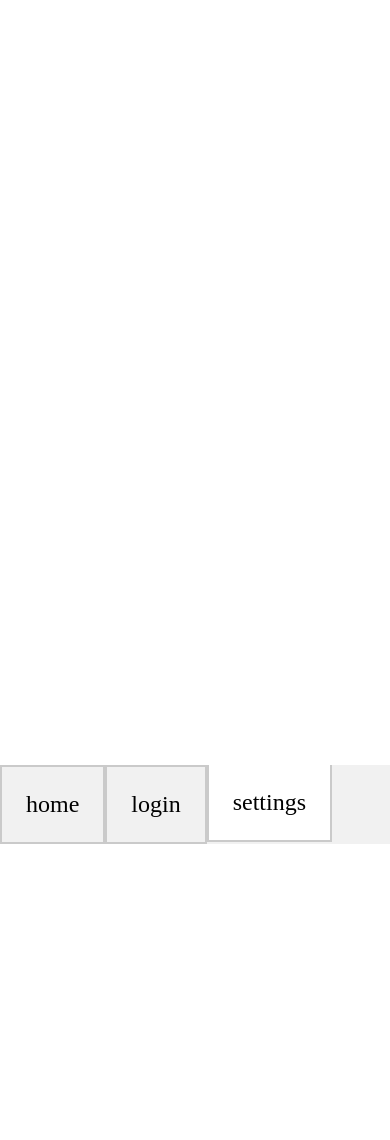
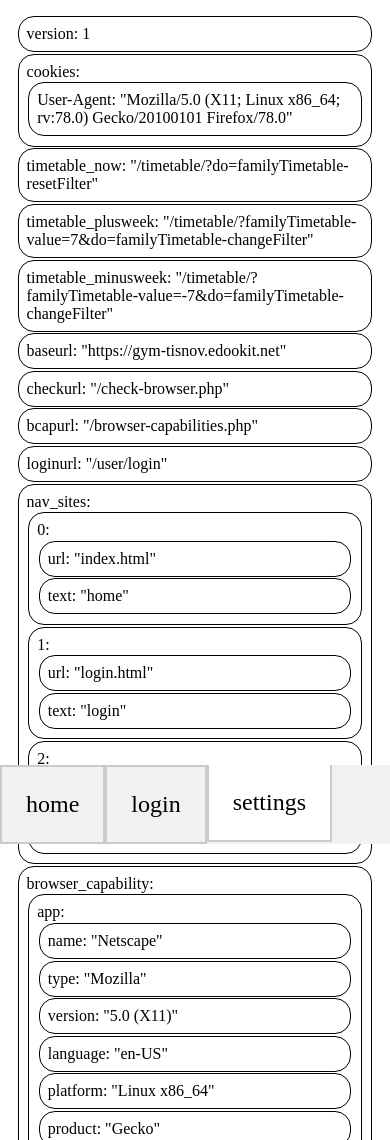
Before and after one commit to viotalJiplk/edohit, a website: page www/settings.html in a window 390 px wide. Shown: the top 1140 px of the page. Before the commit the page ends 844 px from the top, so only its background shows below. Drawn offline with Linux system fonts and the light colour scheme; some packages are replaced by stand-ins of ours.

Commit message:
added settings page

```diff
--- /dev/null
+++ b/www/css/settings.css
@@ -0,0 +1,9 @@
+#content div{
+    border: 0.1em solid black;
+    margin: 0.1em;
+    border-radius: 1em;
+    padding: 0.5em;
+}
+p{
+    display: inline;
+}
--- a/www/js/settings.js
+++ b/www/js/settings.js
@@ -0,0 +1,65 @@
+const p_template = document.createElement("p");
+const p_key = p_template.cloneNode(1);
+p_key.setAttribute("class", "key");
+const div_row_template = document.createElement("div");
+div_row_template.appendChild(p_key);
+
+create_editfields(settings,document.getElementById("content"))
+
+function create_editfields(object, parent){
+    for(key in object){
+        let div = div_row_template.cloneNode(1);
+        div.getElementsByClassName("key")[0].innerText = key + ": ";
+        switch(typeof object[key]){
+            case 'bigint':
+                {
+                    let p = p_template.cloneNode(1);
+                    p.innerText = object[key];
+                    div.appendChild(p);
+                }
+                break;
+            case 'boolean':
+                {
+                    let p = p_template.cloneNode(1);
+                    p.innerText = object[key];
+                    div.appendChild(p);
+                }
+                break;
+            case 'number':
+                {
+                    let p = p_template.cloneNode(1);
+                    p.innerText = object[key];
+                    div.appendChild(p);
+                }
+                break;
+            case 'object':
+                create_editfields(object[key], div);
+                break;
+            case 'string':
+                {
+                    let p = p_template.cloneNode(1);
+                    p.innerText = "\"" + object[key] + "\"";
+                    div.appendChild(p);
+                }
+                break;
+            case 'symbol':
+                {
+                    let p = p_template.cloneNode(1);
+                    p.innerText = object[key];
+                    div.appendChild(p);
+                }
+                break;
+            case 'undefined':
+                {
+                    let p = p_template.cloneNode(1);
+                    p.innerText = "undefined";
+                    div.appendChild(p);
+                    break;
+                }
+            default:
+                console.error("typeof object[" + key + "]: " + typeof object[key])
+                break;
+        }
+        parent.appendChild(div);
+    }
+}
--- a/www/settings.html
+++ b/www/settings.html
@@ -9,6 +9,7 @@
         <script type="text/javascript" src="js/settings.js" defer></script>
         <link type="text/css" rel="stylesheet" href="css/nav.css"/>
         <link type="text/css" rel="stylesheet" href="css/main.css"/>
+        <link type="text/css" rel="stylesheet" href="css/settings.css"/>
     </head>
     <body>
         <div id="content">
```
